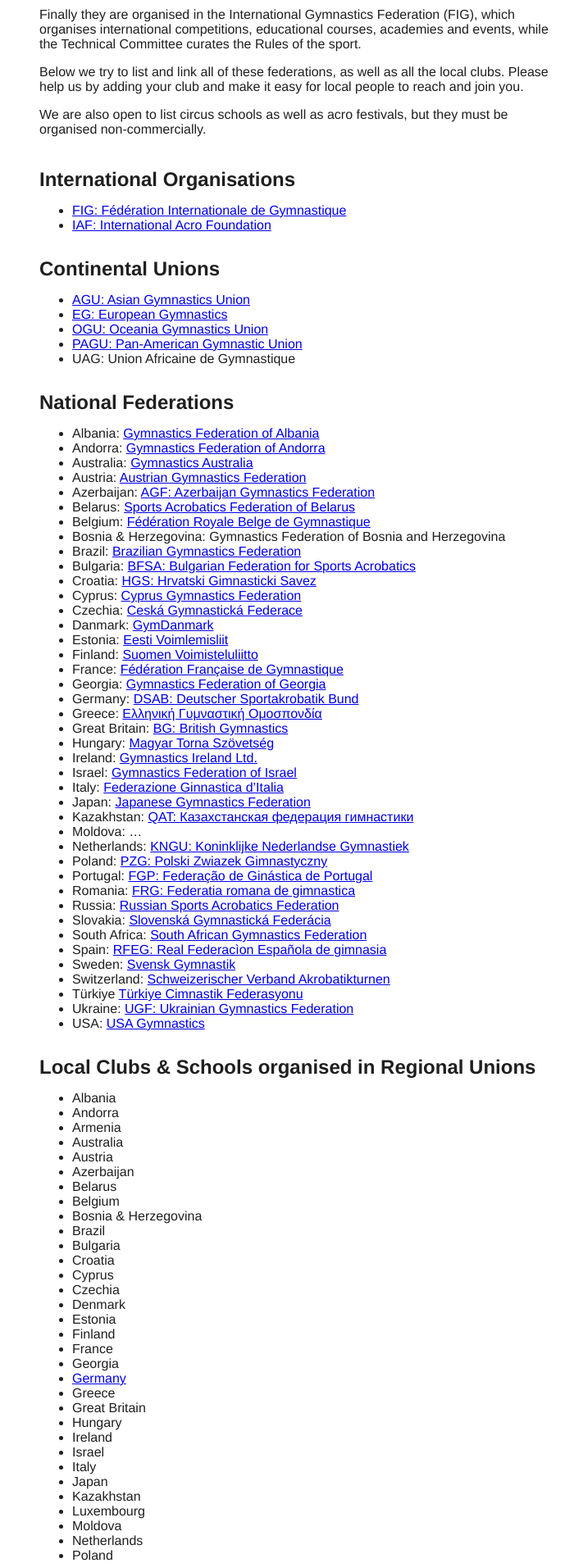
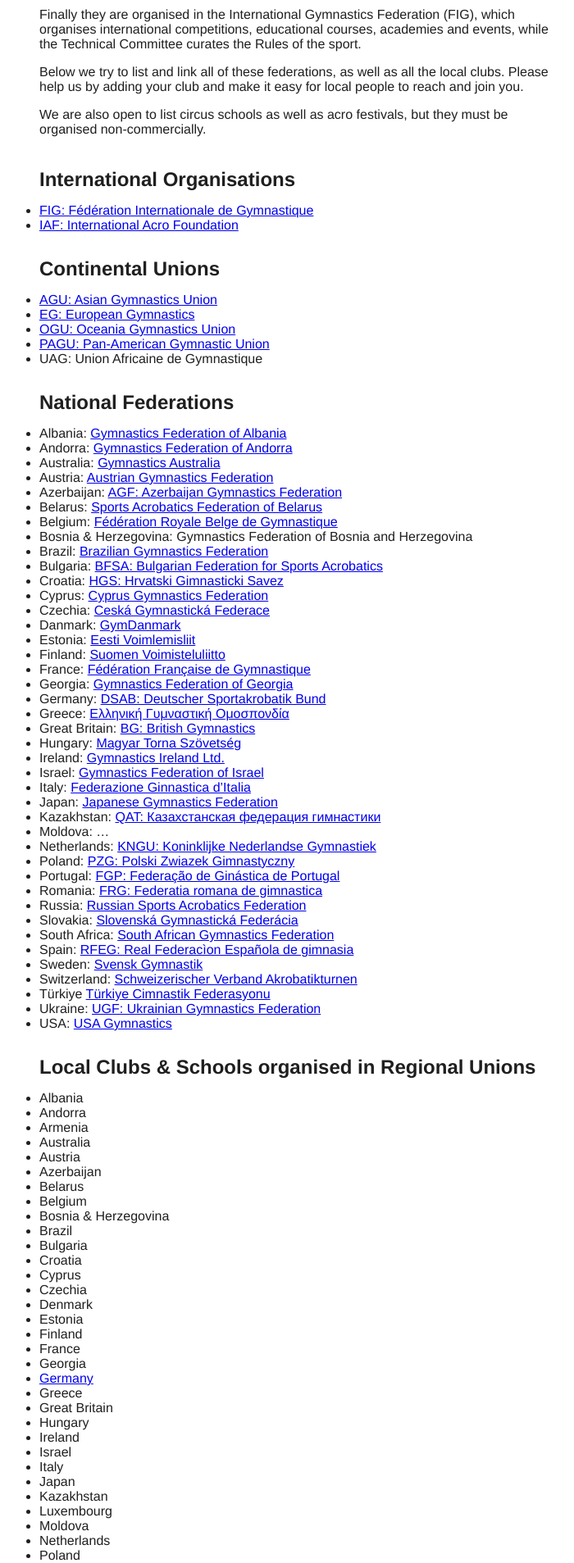
Before and after one commit to floshin/acrolib, a Jekyll site: the page built from community.md, in a window 1280 px wide. Shown: the part 302-2209 px from the top of the page at 82% size, without its empty margins (277-977 px from the left). Built offline with Jekyll 4.4.1, drawn with Linux system fonts in a browser that asks for light colours; our own code applies the rules of GitHub Pages for plain Markdown files.

Commit message:
Update community.md

```diff
--- a/community.md
+++ b/community.md
@@ -122,3 +122,10 @@
 ## Circus Universities
 
 ...
+
+
+<style>
+  main ul {
+    padding-left: 0;
+  }
+</style>
```
